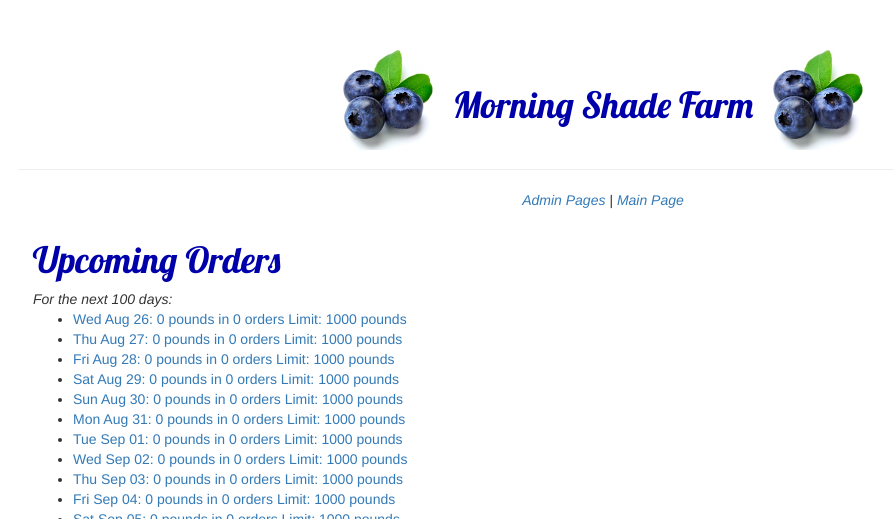
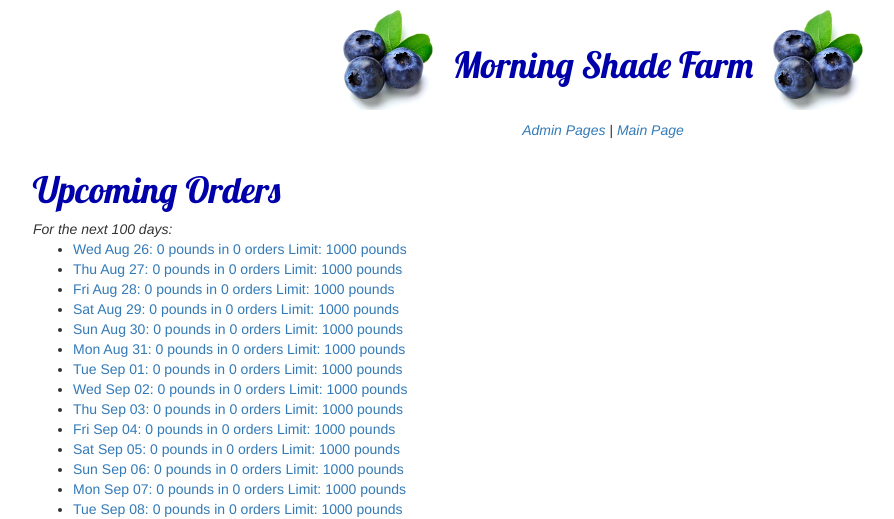
Before and after one commit to bernardthered/morning-shade-farm, a Django app: page /orders/upcoming in a window 1280 px wide. Shown: the top 519 px of the page, without its empty margins (37-931 px from the left). Run offline with Django 3.2, Linux system fonts and the light colour scheme; the visitor is signed in with stand-in values (Sample User, id 1); data comes from the database, SQL or seed files in the repository; data that the repository does not hold is empty; some libraries are stand-ins or nearby versions.

Commit message:
Slight style tweaks
Center title text in TD
Demote other H1s to H2s
Remove HR below title to make the pg more compact

```diff
--- a/morning_shade_farm/static/css/morningshade.css
+++ b/morning_shade_farm/static/css/morningshade.css
@@ -1,4 +1,4 @@
-h1 {
+h1, h2 {
     color: #0000AA;
     font-family: 'Lobster';
 }
--- a/orders/templates/orders/base.html
+++ b/orders/templates/orders/base.html
@@ -22,13 +22,13 @@
         <meta name="viewport" content="width=device-width, initial-scale=1">
     </head>
     <body>
-        <div class="page-header container" style="text-align:center;">
+        <div class="container">
             <table style="margin: 0px auto;">
                 <tr>
                     <td>
                         <img src="{% static 'blueberries.jpg' %}" width=90px>
                     </td>
-                    <td>
+                    <td style="text-align:center;">
                         <h1>Morning Shade Farm</h1>
                     </td>
                     <td>
```
Also changed, not shown: orders/templates/orders/index.html (+4 -4 lines).
